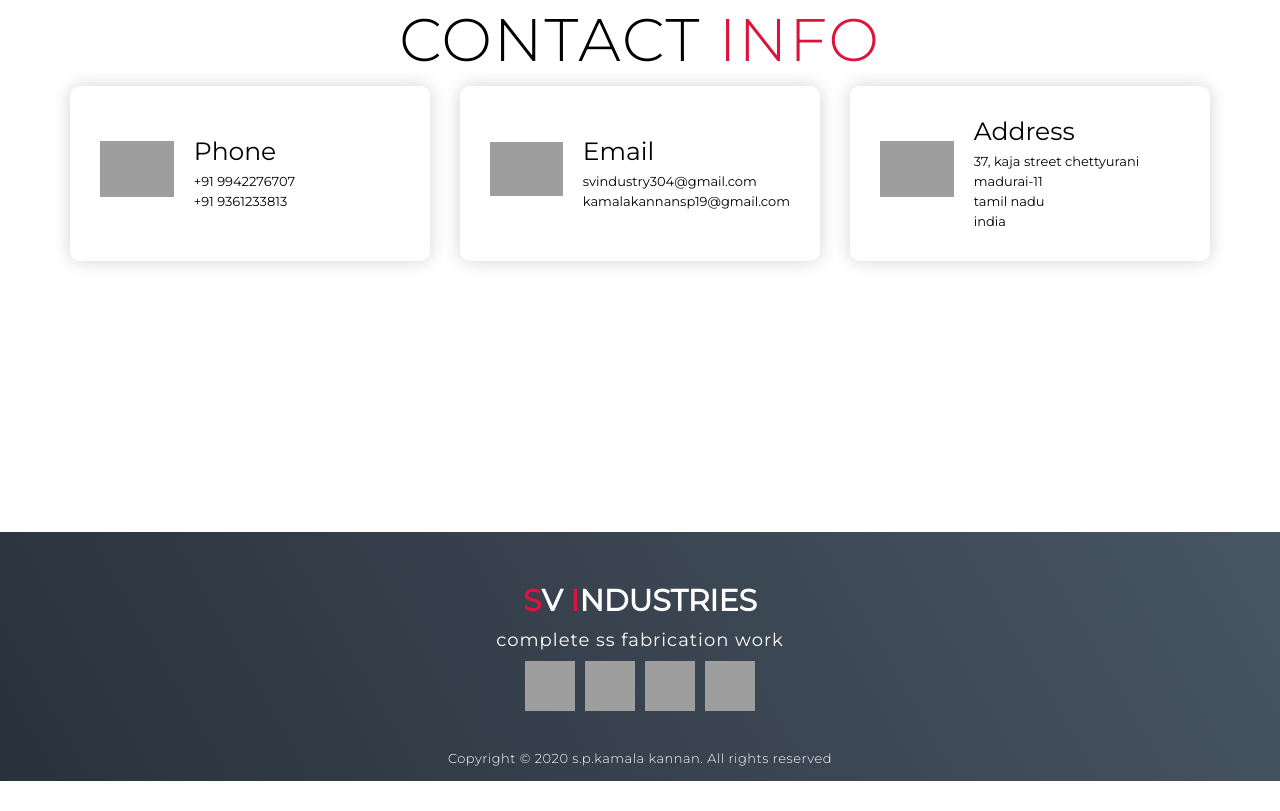
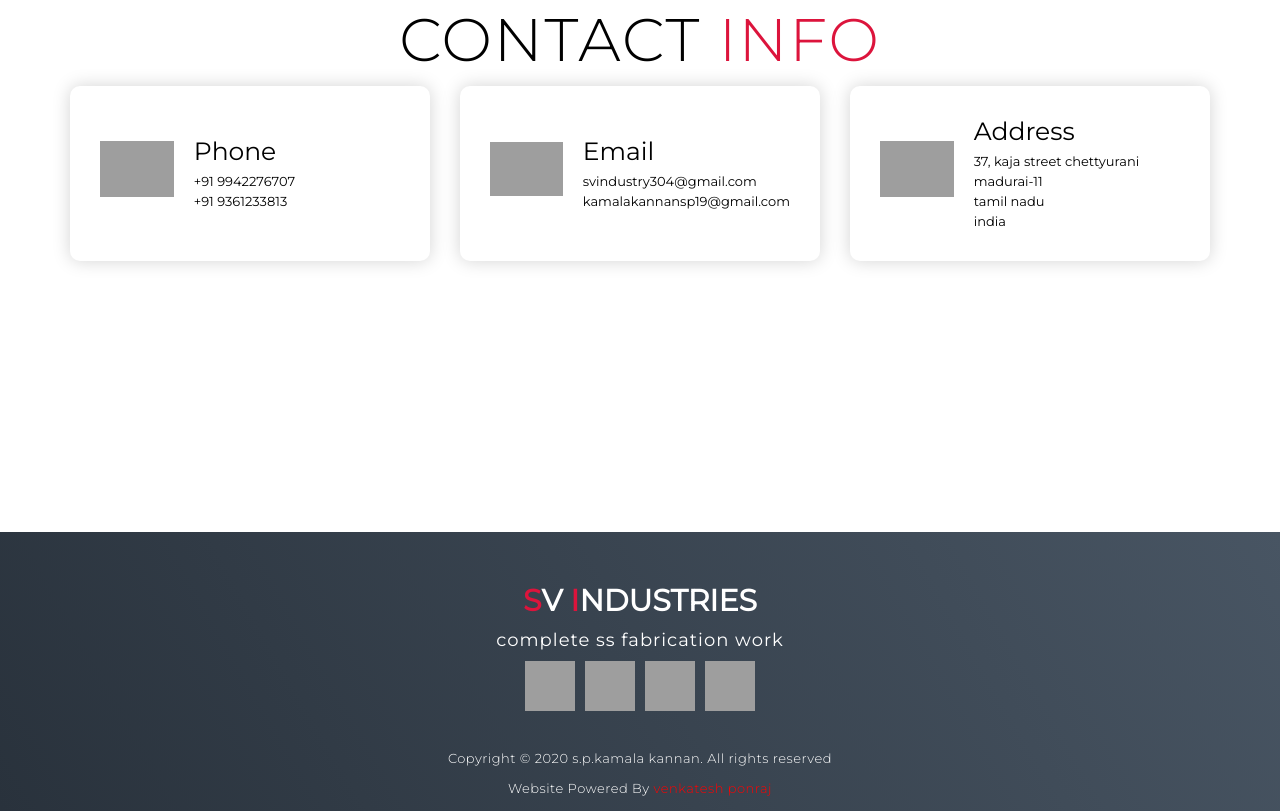
Before and after one commit to vengatp14/svindustry-, a plain HTML site: page index.html in a window 1280 px wide. Shown: the part 5272-6083 px from the top of the page. Before the commit the page ends 6053 px from the top, so only its background shows below. Drawn offline with Linux system fonts and the light colour scheme; grey boxes are pictures that could not be loaded.

Commit message:
Update index.html

```diff
--- a/index.html
+++ b/index.html
@@ -217,6 +217,10 @@
         </div>
       </div>
       <p>Copyright © 2020 s.p.kamala kannan. All rights reserved</p>
+        <p>
+
+            Website Powered By <a style="color: rgb(255, 0, 0);" href="https://www.venkateshponraj.tech/" > venkatesh ponraj</a>
+         </p>
     </div>
   </section>
   <!-- End Footer -->
```
